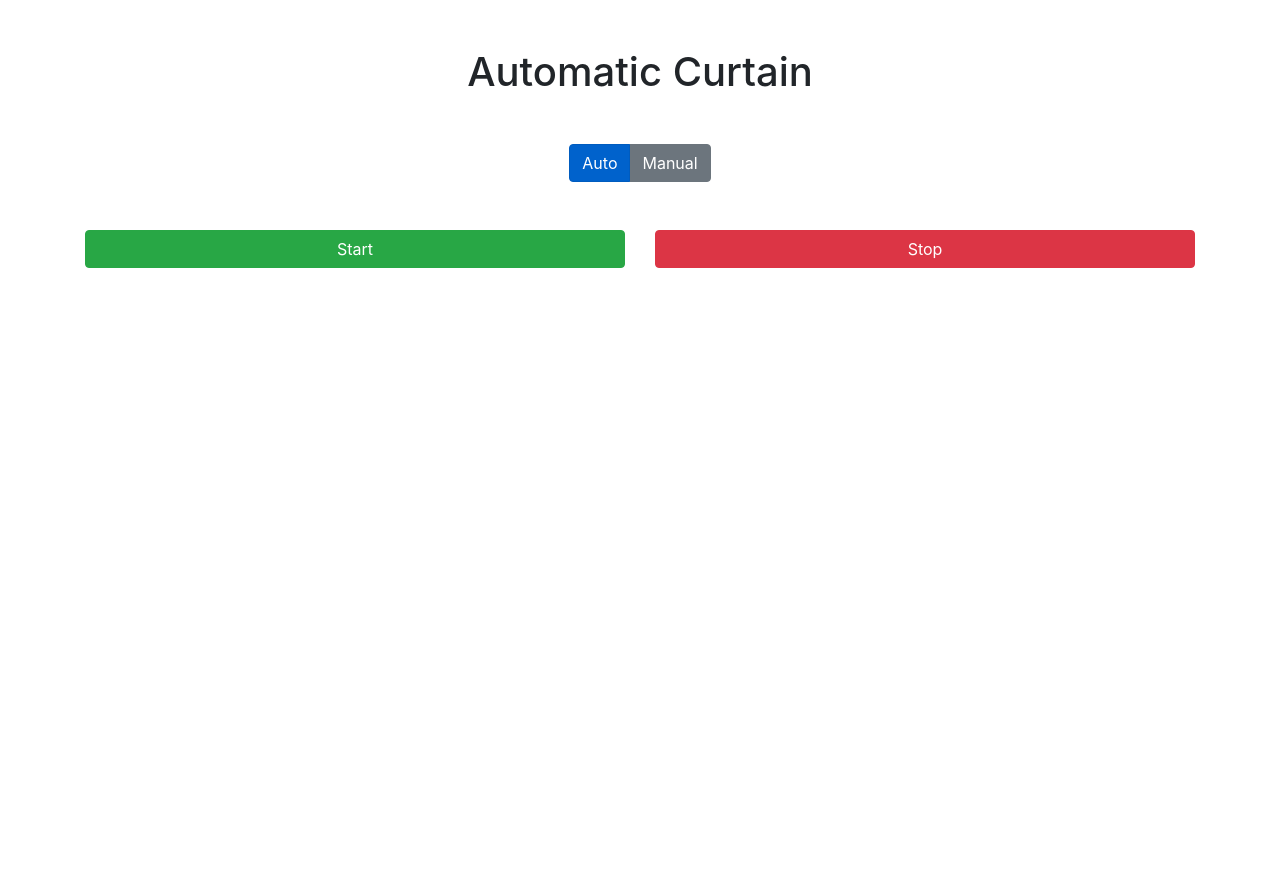
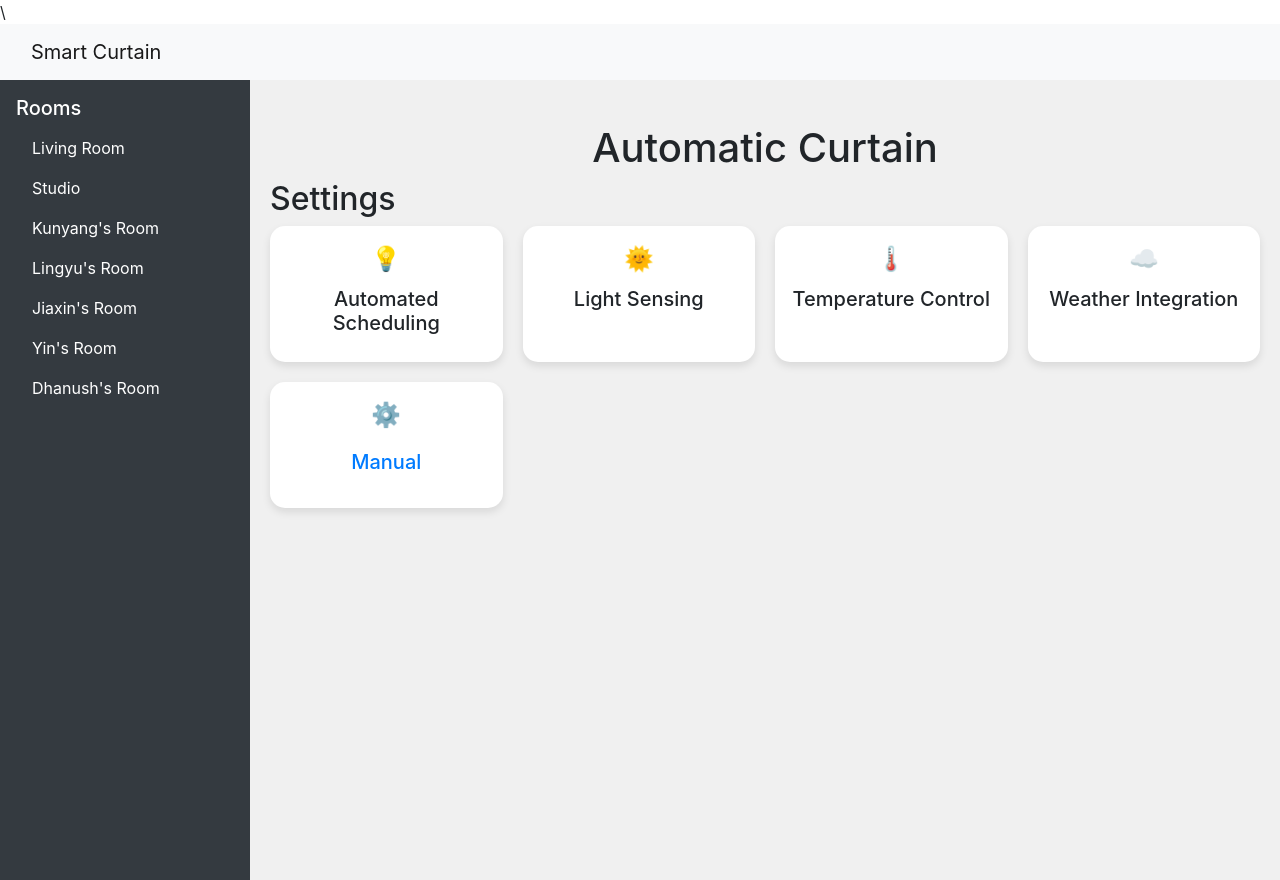
Before and after one commit to Ivan-cs/Automatic-Curtain, a Flask app: page / in a window 1280 px wide. Before the commit the page ends 268 px from the top, so only its background shows below. Run offline with Flask 3, Linux system fonts and the light colour scheme; some libraries are stand-ins or nearby versions.

Commit message:
added features for frontend

```diff
--- a/server/templates/index.html
+++ b/server/templates/index.html
@@ -4,12 +4,27 @@
     <meta charset="UTF-8">
     <meta name="viewport" content="width=device-width, initial-scale=1.0">
     <title>Automatic Curtain</title>
-    <!-- Bootstrap CSS -->
-    <link
+\    <link
         href="https://stackpath.bootstrapcdn.com/bootstrap/4.5.2/css/bootstrap.min.css"
         rel="stylesheet"
     >
     <style>
+        body {
+            display: flex;
+            flex-direction: column;
+            min-height: 100vh;
+        }
+        #sidebar {
+            width: 250px;
+            background-color: #f8f9fa;
+            height: 100vh;
+            padding: 20px;
+        }
+        #main-content {
+            flex: 1;
+            padding: 20px;
+            background-color: #f0f0f0;
+        }
         #customRange1 {
             width: 80%;
             margin: 0 auto;
@@ -21,52 +36,125 @@
             width: 80%;
             margin: 0 auto;
         }
+        .container-main {
+            display: flex;
+            height: 100vh;
+        }
+
+        /* Card grid */
+        .card-grid {
+            display: grid;
+            grid-template-columns: repeat(auto-fill, minmax(200px, 1fr));
+            grid-gap: 20px;
+        }
+
+        /* Adjust card styling */
+        .card {
+            border: none;
+            box-shadow: 0 4px 8px rgba(0, 0, 0, 0.1);
+            border-radius: 15px;
+            padding: 15px;
+            background-color: #fff;
+        }
+
+        .card .icon {
+            font-size: 24px;
+            margin-bottom: 10px;
+            display: inline-block;
+        }
+
+        /* Custom coloring for room/device status */
+        .icon-lightbulb {
+            color: #ffd700;
+        }
+
+        .icon-speaker {
+            color: #888;
+        }
     </style>
 </head>
 <body>
-    <div class="container">
-        <h1 class="mt-5 text-center">Automatic Curtain</h1>
-        <div class="row mt-5">
-            <div class="col-md-12 text-center">
-                <div class="btn-group btn-group-toggle" data-toggle="buttons">
-                    <label class="btn btn-primary active" id="autoBtn">
-                        <input type="radio" name="options" autocomplete="off" checked> Auto
-                    </label>
-                    <label class="btn btn-secondary" id="manualBtn">
-                        <input type="radio" name="options" autocomplete="off"> Manual
-                    </label>
+    <nav class="navbar navbar-light bg-light">
+        <div class="container-fluid">
+          <a class="navbar-brand" href="/">
+            Smart Curtain
+          </a>
+        </div>
+      </nav>
+    <div class="container-main">
+        <div id="sidebar" class="bg-dark text-white p-3">
+            <h5>Rooms</h5>
+            <ul class="nav flex-column">
+                <li class="nav-item">
+                    <a class="nav-link text-white" href="#">Living Room</a>
+                </li>
+                <li class="nav-item">
+                    <a class="nav-link text-white" href="#">Studio</a>
+                </li>
+                <li class="nav-item">
+                    <a class="nav-link text-white" href="#">Kunyang's Room</a>
+                </li>
+                <li class="nav-item">
+                    <a class="nav-link text-white" href="#">Lingyu's Room</a>
+                </li>
+                <li class="nav-item">
+                    <a class="nav-link text-white" href="#">Jiaxin's Room</a>
+                </li>
+                <li class="nav-item">
+                    <a class="nav-link text-white" href="#">Yin's Room</a>
+                </li>
+                <li class="nav-item">
+                    <a class="nav-link text-white" href="#">Dhanush's Room</a>
+                </li>
+            </ul>
+        </div>
+
+        <div id="main-content">
+            <h1 class="mt-4 text-center">Automatic Curtain</h1>
+            <h2>Settings</h2>
+            <div class="card-grid">
+                <div class="card text-center">
+                    <span class="icon icon-lightbulb">💡</span>
+                    <h5 class="card-title">Automated Scheduling</h5>
+                </div>
+                <div class="card text-center">
+                    <span class="icon icon-sun">🌞</span>
+                    <h5 class="card-title">Light Sensing</h5>
+                </div>
+
+                <div class="card text-center">
+                    <span class="icon icon-temperature">🌡️</span>
+                    <h5 class="card-title">Temperature Control </h5>
+                </div>
+                <div class="card text-center">
+                    <span class="icon icon-weather">☁️</span>
+                    <h5 class="card-title">Weather Integration </h5>
+                </div>
+                <div class="card text-center">
+                    <span class="icon icon-manual">⚙️</span>
+                        <h5 class="mb-0">
+                            <button class="btn btn-link" type="button" data-bs-toggle="collapse" data-bs-target="#collapseExample" aria-expanded="false" aria-controls="collapseExample">
+                                <h5 class="card-title">Manual </h5>
+                            </button>
+                        </h5>
+                    <div class="collapse" id="collapseExample">
+                        <div class="card-body">
+                            <div class="range-labels">
+                                <span>Open</span>
+                                <span>Close</span>
+                            </div>
+                            <input type="range" class="form-range" id="customRange1" min="0" max="5" step="1">
+                             </div>
+                        </div>
+                    </div>
                 </div>
             </div>
         </div>
+    </div>
 
-        <!-- Auto Mode Controls -->
-        <div id="autoControls" class="mt-5">
-            <div class="row">
-                <div class="col-md-6">
-                    <button class="btn btn-success btn-block" onclick="window.location.href='/control/start'">Start</button>
-                </div>
-                <div class="col-md-6">
-                    <button class="btn btn-danger btn-block" onclick="window.location.href='/control/stop'">Stop</button>
-                </div>
-            </div>
-        </div>
-
-        <!-- Manual Mode Controls (Initially Hidden) -->
-        <div id="manualControls" class="mt-5" style="display: none;">
-            <button class="btn btn-primary dropdown-toggle btn-block" type="button" id="manualDropdown" data-toggle="collapse" data-target="#manualCollapse" aria-expanded="false" aria-controls="manualCollapse">
-                Manual Controls
-            </button>
-            <div id="manualCollapse" class="collapse" aria-labelledby="manualDropdown">
-                <div class="range-labels">
-                    <span>Left</span>
-                    <span>Right</span>
-                </div>
-                <input type="range" class="form-range" id="customRange1" min="0" max="100">
-            </div>
-        </div>
-    </div>
     <!-- Bootstrap JS and dependencies -->
     <script src="https://code.jquery.com/jquery-3.5.1.slim.min.js"></script>
+    <script src="https://cdn.jsdelivr.net/npm/bootstrap@5.3.0/dist/js/bootstrap.bundle.min.js"></script>
     <script src="https://cdn.jsdelivr.net/npm/@popperjs/core@2.5.3/dist/umd/popper.min.js"></script>
     <script src="https://stackpath.bootstrapcdn.com/bootstrap/4.5.2/js/bootstrap.min.js"></script>
 
```
